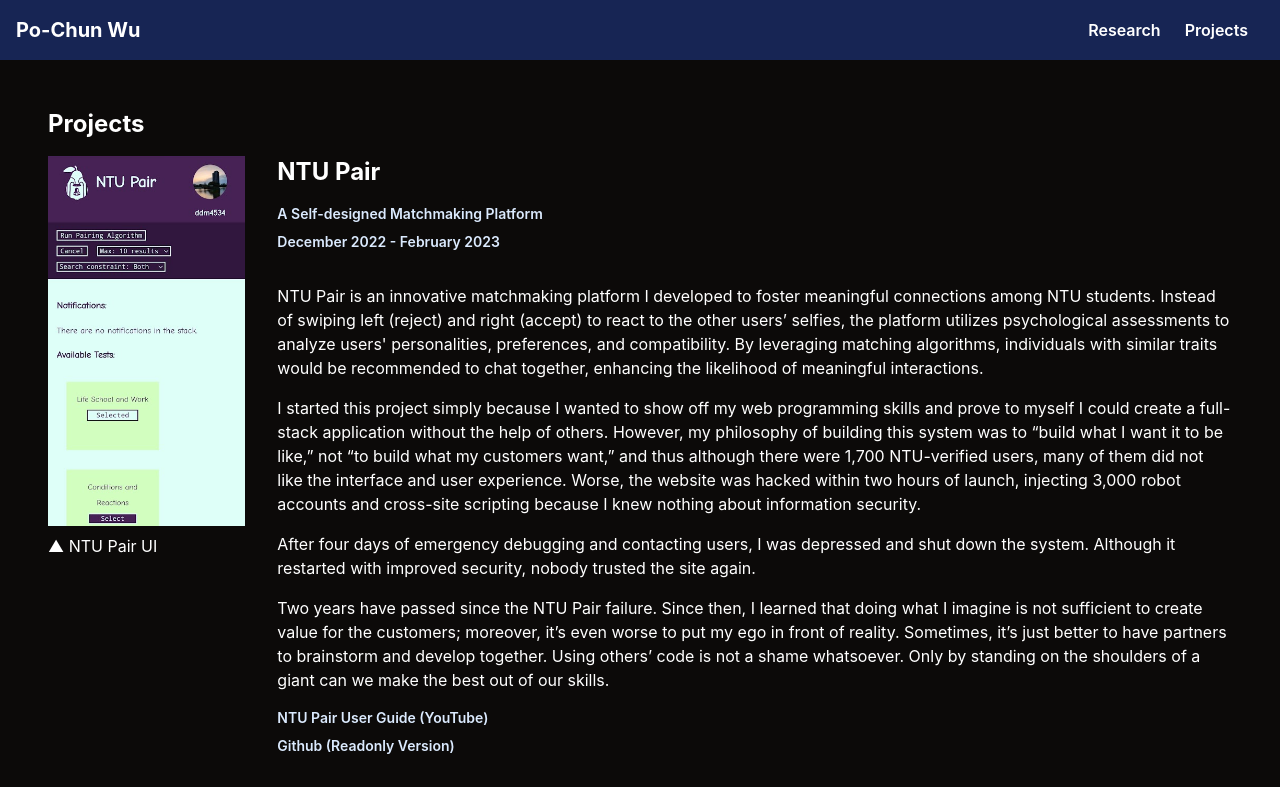
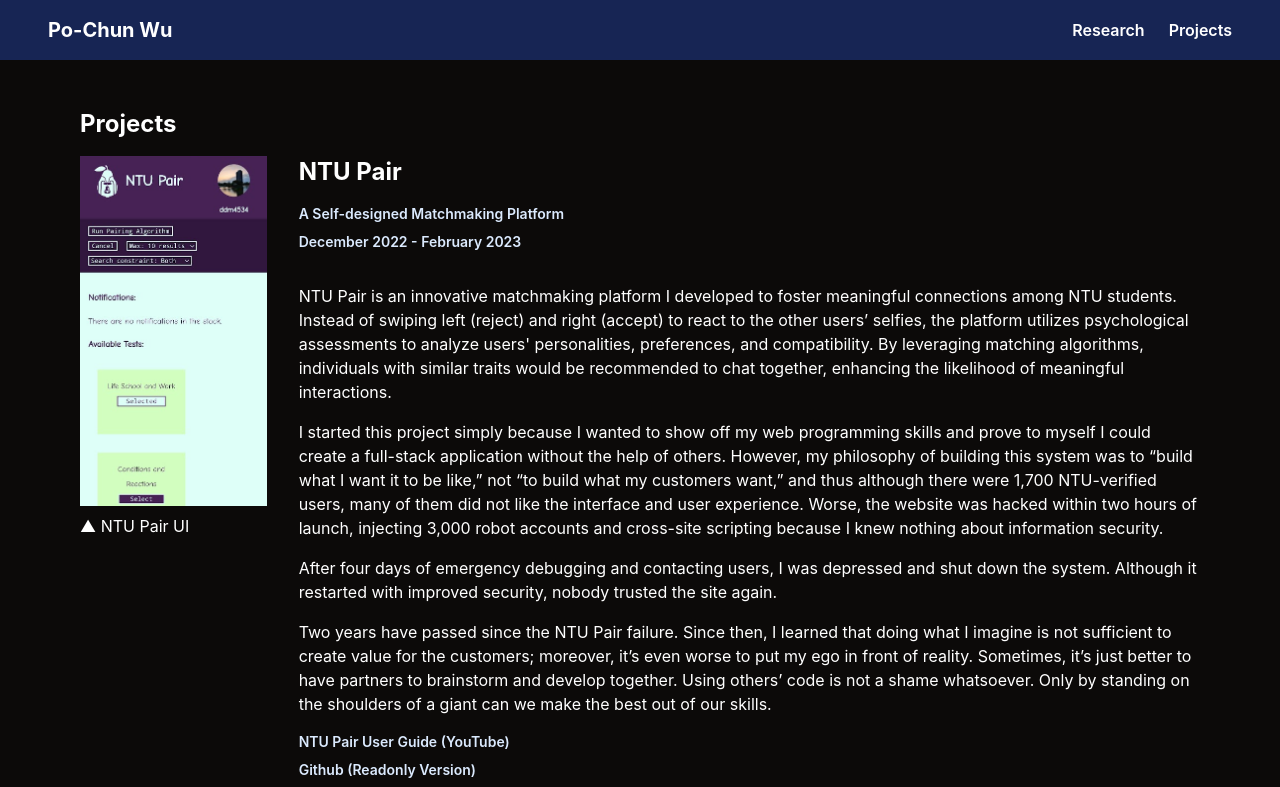
Before and after one commit to pcwu2022/pcwu2022.github.io, a React (Create React App) app: page /projects in a window 1280 px wide. Shown: the top 787 px of the page. Built offline with nearby package versions, Linux system fonts and the light colour scheme.

Commit message:
Updated responsive for large screens

```diff
--- a/src/components/Links.tsx
+++ b/src/components/Links.tsx
@@ -4,13 +4,13 @@ import { Link } from 'react-router-dom'
 const Links = () => {
   return (
     <div className='w-full bg-blue-950 p-4 text-white'>
-      <div className='flex flex-col md:flex-row md:items-center md:justify-between'>
+      <div className='flex flex-col md:flex-row md:items-center md:justify-between md:pl-8 md:pr-8'>
         <div className='text-center md:text-left mb-4 md:mb-0'>
           <div className='font-bold text-xl cursor-pointer hover:text-blue-100'><Link to='/'>Po-Chun Wu</Link></div>
         </div>
         <div className='flex flex-wrap justify-center md:justify-end gap-2'>
-          <div className='font-semibold md:mr-4 cursor-pointer hover:text-blue-100'><Link to='/research'>Research</Link></div>
-          <div className='font-semibold md:mr-4 cursor-pointer hover:text-blue-100'><Link to='/projects'>Projects</Link></div>
+          <div className='font-semibold md:ml-4 cursor-pointer hover:text-blue-100'><Link to='/research'>Research</Link></div>
+          <div className='font-semibold md:ml-4 cursor-pointer hover:text-blue-100'><Link to='/projects'>Projects</Link></div>
         </div>
       </div>
     </div>
--- a/src/pages/Homepage.tsx
+++ b/src/pages/Homepage.tsx
@@ -8,7 +8,7 @@ const Homepage = () => {
   return (
     <div className='m-0 p-0 h-max'>
       <Links />
-      <div className='w-full p-4'>
+      <div className='w-full max-w-7xl mx-auto p-4 md:px-8 lg:px-12'>
         <div className='md:inline-block align-top w-full md:w-1/3 p-4 md:p-8'>
             <div className='w-full mb-8 max-w-xs mx-auto md:mx-0'>
             <img src="/images/cep.jpg" alt="My Photo" className="w-3/4 sm:w-4/5 md:w-full mx-auto block" style={{
--- a/src/pages/Projects.tsx
+++ b/src/pages/Projects.tsx
@@ -6,7 +6,7 @@ const Projects = () => {
   return (
     <div className='m-0 p-0 h-max'>
       <Links />
-      <div className='w-full p-4'>
+      <div className='w-full max-w-7xl mx-auto p-4 md:px-8 lg:px-12'>
         <div className='p-8'>
           <div className='text-2xl font-bold mb-4'>Projects</div>
           <Display
--- a/src/pages/Research.tsx
+++ b/src/pages/Research.tsx
@@ -6,7 +6,7 @@ const Research = () => {
   return (
     <div className='m-0 p-0 h-max'>
       <Links />
-      <div className='w-full p-4'>
+      <div className='w-full max-w-7xl mx-auto p-4 md:px-8 lg:px-12'>
         <div className='p-8'>
           <div className='text-2xl font-bold mb-4'>Research</div>
           <Display
```
